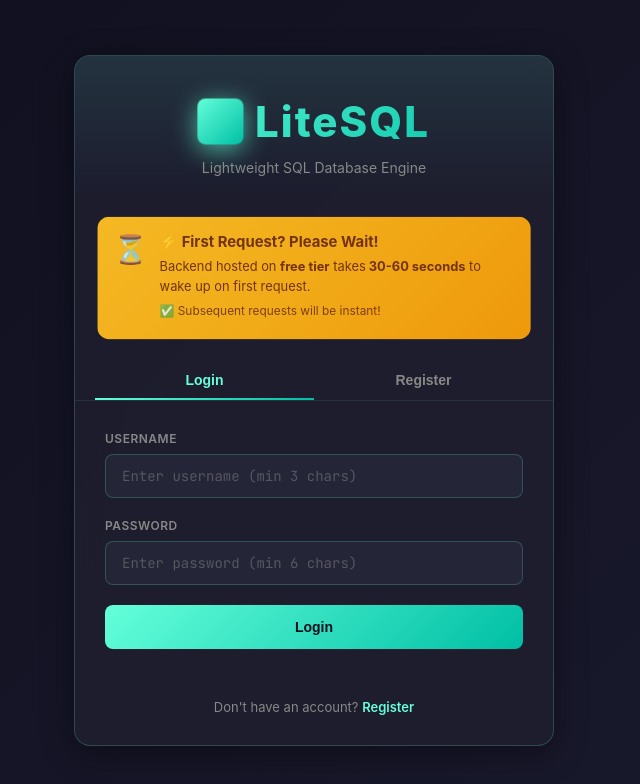
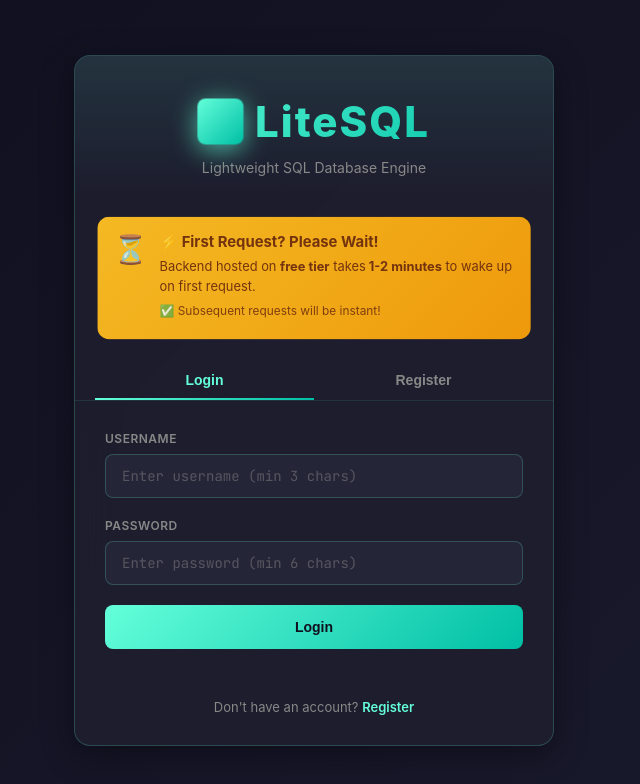
Before and after one commit to Shashwat8732/litesql, a React (Create React App) app in the folder frontend/: page / in a window 1280 px wide. Shown: the top 784 px of the page, without its empty margins (326-966 px from the left). Built offline with nearby package versions, Linux system fonts and the light colour scheme.

Commit message:
Update LoginPage.js

```diff
--- a/frontend/src/LoginPage.js
+++ b/frontend/src/LoginPage.js
@@ -69,7 +69,7 @@ function LoginPage({ onLogin }) {
             <strong>⚡ First Request? Please Wait!</strong>
             <p>
               Backend hosted on <span className="notice-highlight">free tier</span> takes
-              <span className="notice-highlight"> 30-60 seconds</span> to wake up on first request.
+              <span className="notice-highlight"> 1-2 minutes</span> to wake up on first request.
             </p>
             <p style={{fontSize: '12px', opacity: 0.9, marginTop: '6px'}}>
               ✅ Subsequent requests will be instant!
```
